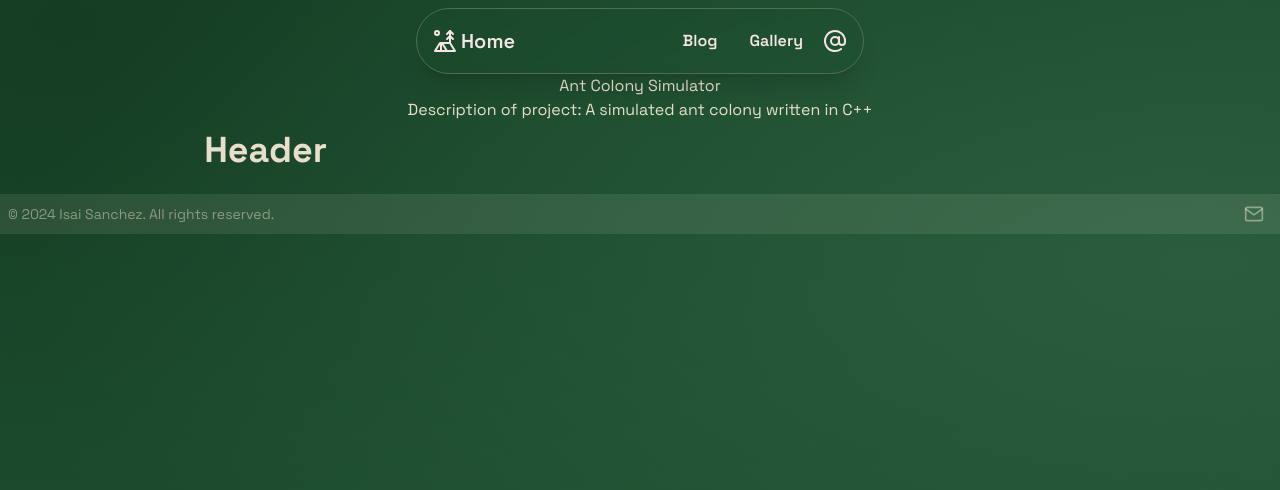
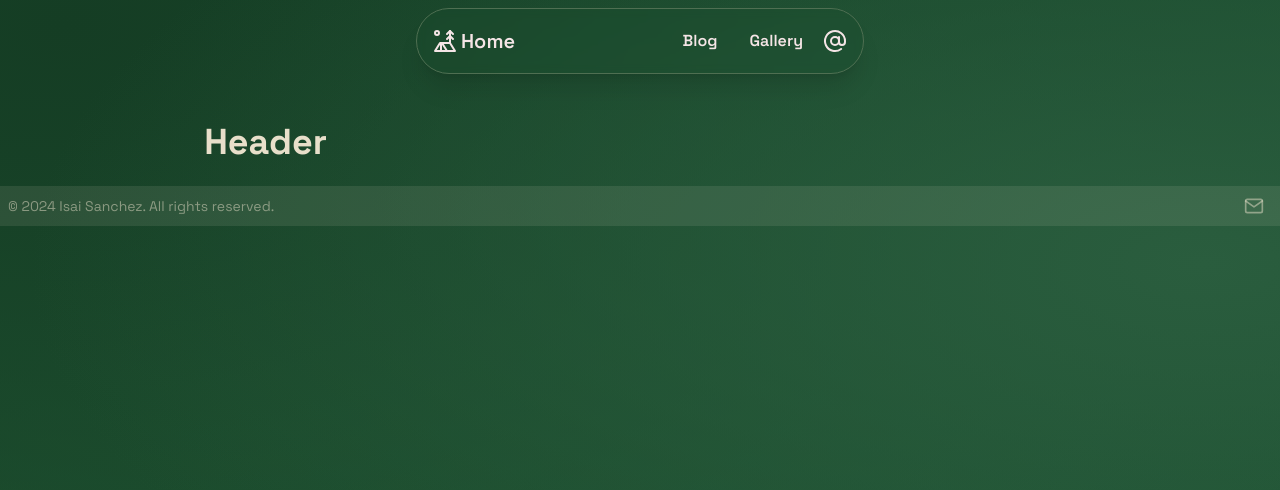
Before and after one commit to rahuljangirwork/rahuljangir.work, a Next.js app: page /projects/antsimulator in a window 1280 px wide. Shown: the top 490 px of the page. Built offline with nearby package versions, Linux system fonts and the light colour scheme; no server answers.

Commit message:
cleaned up project pages

```diff
--- a/app/projects/[slug]/page.tsx
+++ b/app/projects/[slug]/page.tsx
@@ -12,9 +12,7 @@ export default async function Post({ params }: { params: { slug: string } }) {
   const post = await getPostBySlug(params.slug);
 
   return (
-    <div className="flex flex-col justify-center items-center text-palette-2">
-      <h1 className="mt-2">{post.frontmatter.title}</h1>
-      <p>Description of project: {post.frontmatter.description}</p>
+    <div className="flex flex-col justify-center items-center text-palette-2 mt-12">
       <article
         key={post.frontmatter.title}
         className="prose prose-offwhite w-full m-2"
```
